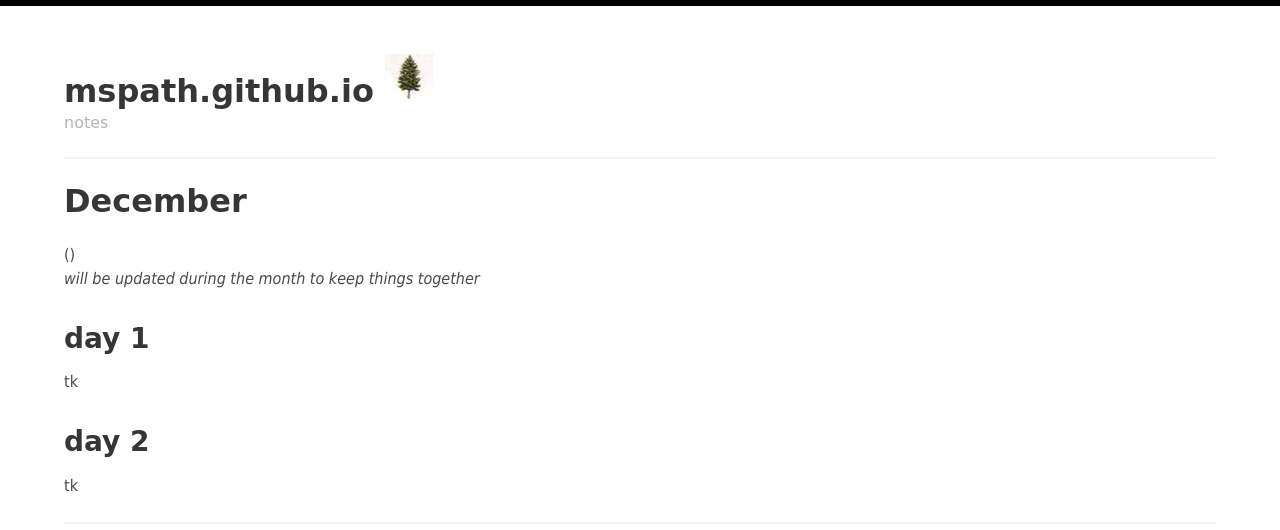
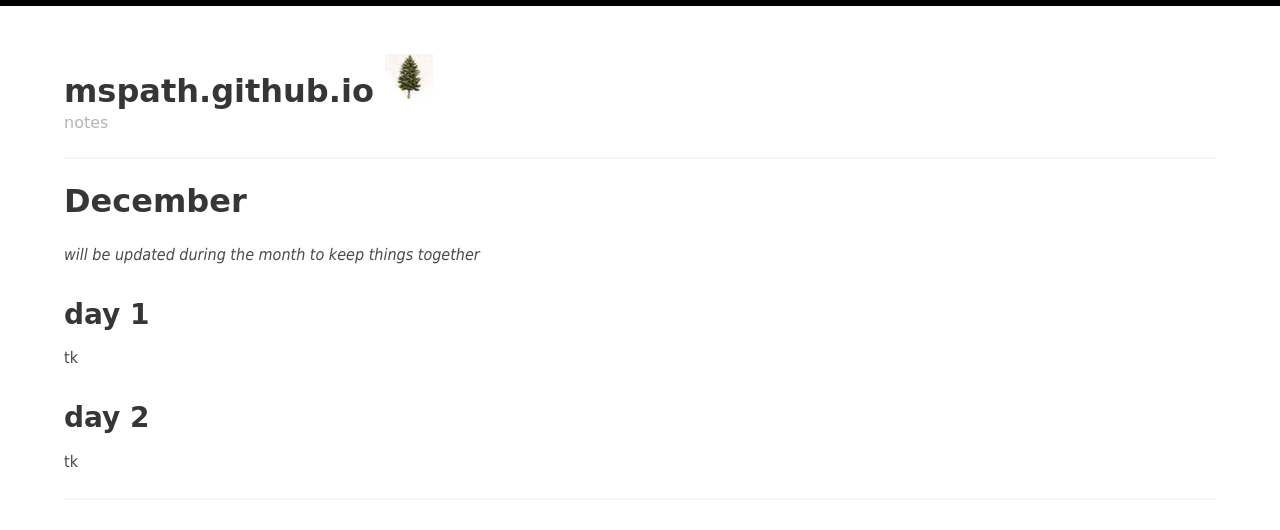
Before and after one commit to mspath/mspath.github.io, a Jekyll site: the page built from _posts/2021-12-01-december.md, in a window 1280 px wide. Shown: the top 530 px of the page. Built offline with Jekyll 4.4.1, drawn with Linux system fonts in a browser that asks for light colours.

Commit message:
still date

```diff
--- a/_layouts/home.html
+++ b/_layouts/home.html
@@ -10,8 +10,8 @@
   <ul>
   {% for post in site.posts %}
   <li>
-    ({{ post.date }})
     <h3>
+      ({{ post.date | date: "%Y-%m-%d"}})
       <a href="{{ post.url | relative_url }}">
         {{ post.title | escape }}
       </a>
--- a/_layouts/post.html
+++ b/_layouts/post.html
@@ -7,7 +7,6 @@
     <h1 class="title">
       {{ page.title | escape }}
     </h1>
-    <h4>({{ post.date }})</h4>
     <div class="columns">
     <div class="column">
       <div class="content">
```
